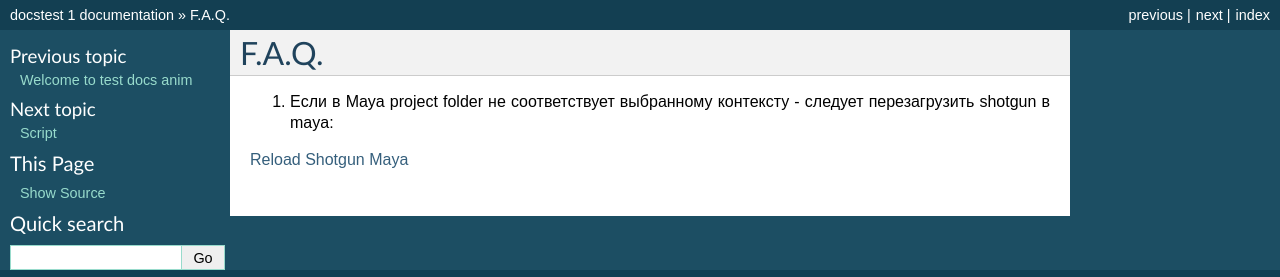
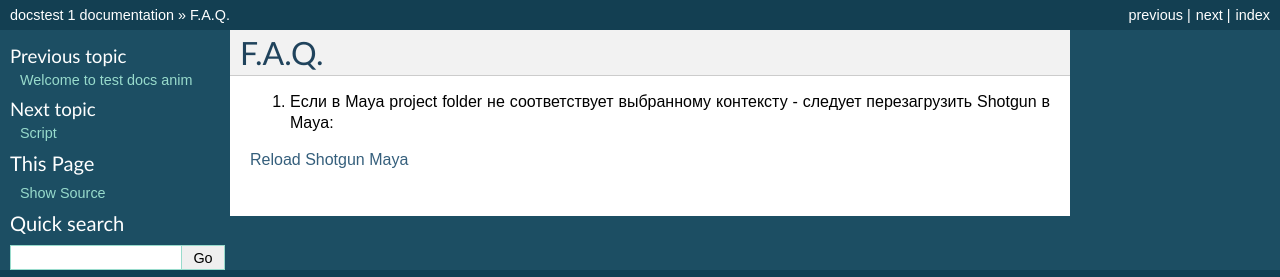
Before and after one commit to vyukov/docs, a Sphinx documentation site: the page built from docs/source/example1.rst, in a window 1280 px wide. Shown: the top 277 px of the page. Built offline with Sphinx 7.4.7, drawn with Linux system fonts in a browser that asks for light colours.

```diff
--- a/docs/source/example1.rst
+++ b/docs/source/example1.rst
@@ -1,7 +1,7 @@
 F.A.Q.
 ========
 
-1. Ecли в Maya project folder не соответствует выбранному контексту - следует перезагрузить shotgun в maya:
+1. Ecли в Maya project folder не соответствует выбранному контексту - следует перезагрузить Shotgun в Maya:
 
 :ref:`reload-shotgun-label`
 
```
